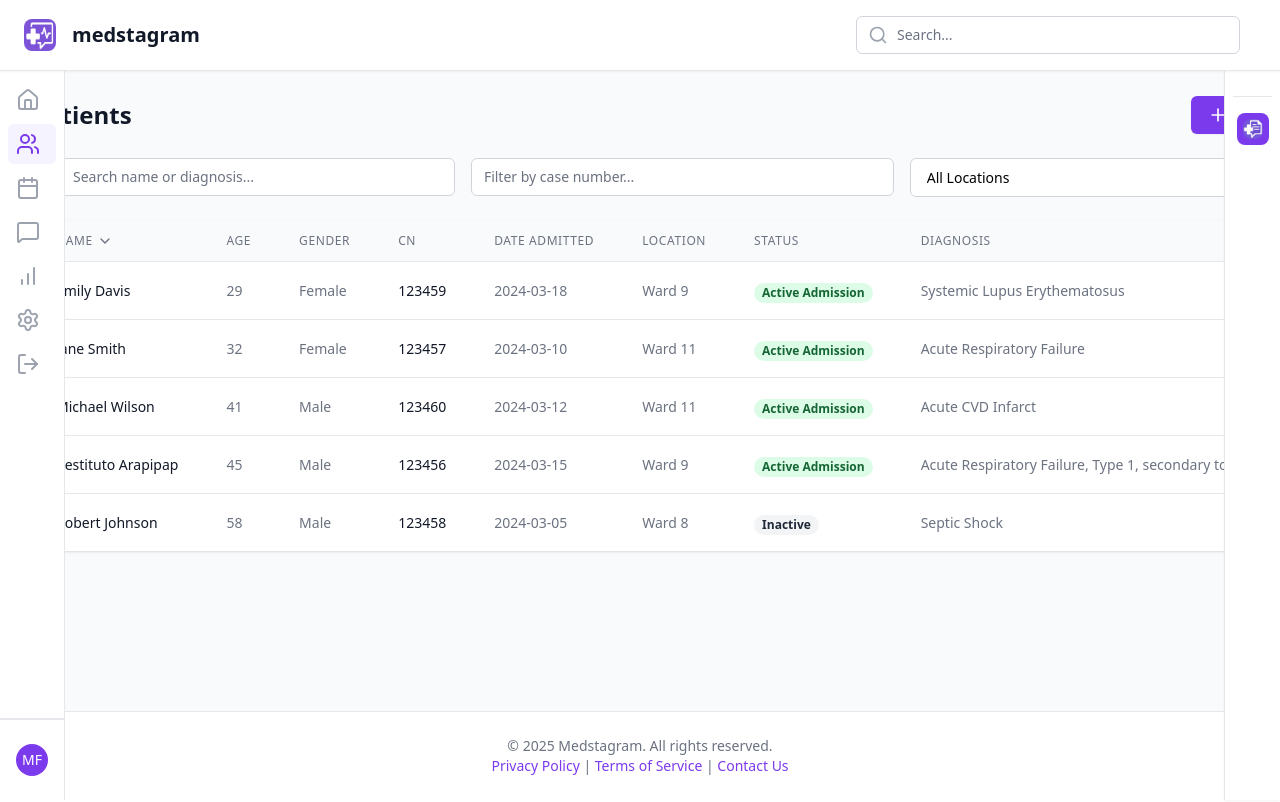
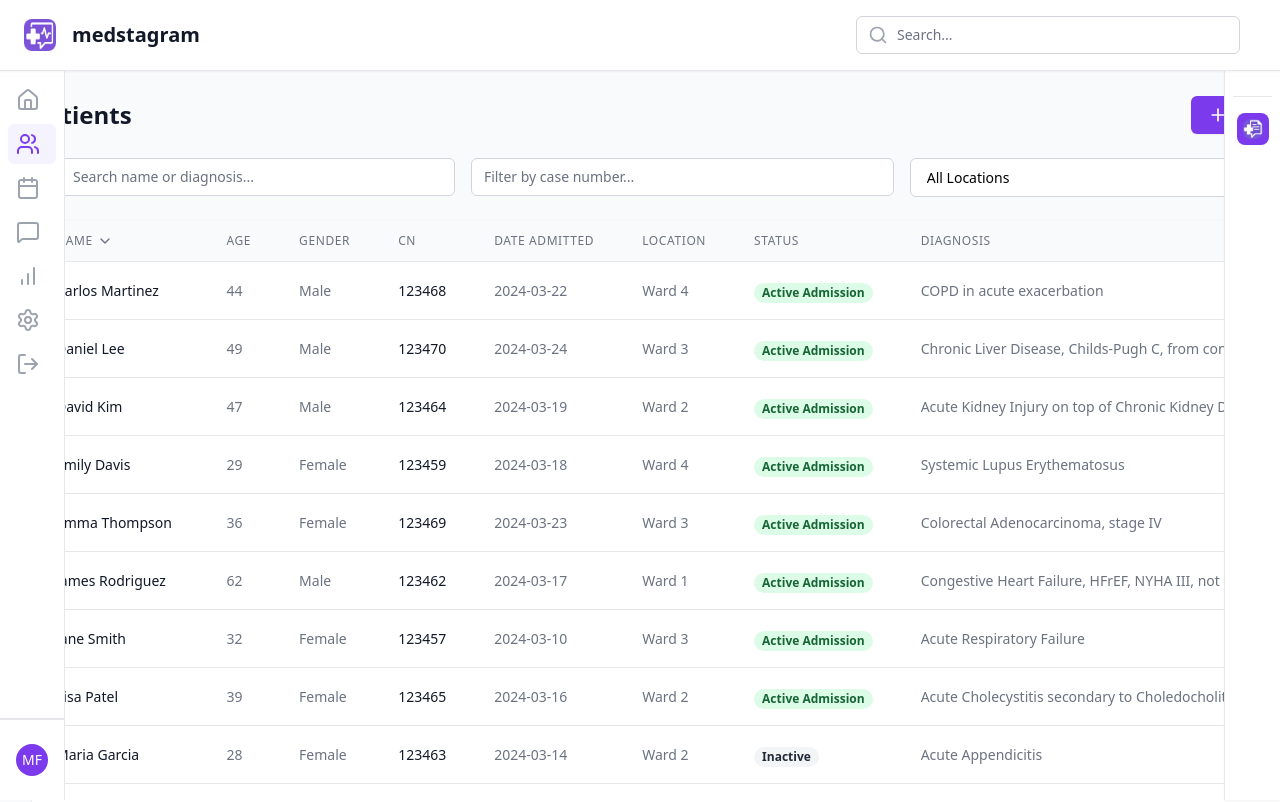
Before and after one commit to mfranco1/medstagram, a React (Vite) app in the folder frontend/: page /patients in a window 1280 px wide. Shown: the top 802 px of the page. Built offline with nearby package versions, Linux system fonts and the light colour scheme.

Commit message:
mod: add mock patient data

```diff
--- a/frontend/src/pages/Dashboard.tsx
+++ b/frontend/src/pages/Dashboard.tsx
@@ -38,6 +38,11 @@ export default function Dashboard() {
   return (
     <MainLayout>
       <div className="space-y-6">
+        {/* Header */}
+        <div className="flex justify-between items-center">
+          <h1 className="text-2xl font-semibold text-gray-900">Dashboard</h1>
+        </div>
+
         {/* Stats Grid */}
         <div className="grid grid-cols-1 gap-5 sm:grid-cols-2 lg:grid-cols-4">
           {stats.map((stat) => (
--- a/frontend/src/pages/PatientsPage.tsx
+++ b/frontend/src/pages/PatientsPage.tsx
@@ -11,7 +11,7 @@ const mockPatients = [
     gender: 'Male',
     caseNumber: '123456',
     dateAdmitted: '2024-03-15',
-    location: 'Ward 9',
+    location: 'Ward 3',
     status: 'Active Admission',
     diagnosis: 'Acute Respiratory Failure, Type 1, secondary to Community Acquired Pneumonia, High Risk'
   },
@@ -22,7 +22,7 @@ const mockPatients = [
     gender: 'Female',
     caseNumber: '123457',
     dateAdmitted: '2024-03-10',
-    location: 'Ward 11',
+    location: 'Ward 3',
     status: 'Active Admission',
     diagnosis: 'Acute Respiratory Failure'
   },
@@ -33,9 +33,9 @@ const mockPatients = [
     gender: 'Male',
     caseNumber: '123458',
     dateAdmitted: '2024-03-05',
-    location: 'Ward 8',
+    location: 'Ward 4',
     status: 'Inactive',
-    diagnosis: 'Septic Shock'
+    diagnosis: 'Septic Shock, secondary to A. baumani bacteremia'
   },
   {
     id: 4,
@@ -44,7 +44,7 @@ const mockPatients = [
     gender: 'Female',
     caseNumber: '123459',
     dateAdmitted: '2024-03-18',
-    location: 'Ward 9',
+    location: 'Ward 4',
     status: 'Active Admission',
     diagnosis: 'Systemic Lupus Erythematosus'
   },
@@ -55,9 +55,119 @@ const mockPatients = [
     gender: 'Male',
     caseNumber: '123460',
     dateAdmitted: '2024-03-12',
-    location: 'Ward 11',
+    location: 'Ward 1',
     status: 'Active Admission',
     diagnosis: 'Acute CVD Infarct'
+  },
+  {
+    id: 6,
+    name: 'Sarah Chen',
+    age: 35,
+    gender: 'Female',
+    caseNumber: '123461',
+    dateAdmitted: '2024-04-20',
+    location: 'Ward 1',
+    status: 'Active Admission',
+    diagnosis: 'Acute Pancreatitis'
+  },
+  {
+    id: 7,
+    name: 'James Rodriguez',
+    age: 62,
+    gender: 'Male',
+    caseNumber: '123462',
+    dateAdmitted: '2024-03-17',
+    location: 'Ward 1',
+    status: 'Active Admission',
+    diagnosis: 'Congestive Heart Failure, HFrEF, NYHA III, not in acute decompensation'
+  },
+  {
+    id: 8,
+    name: 'Maria Garcia',
+    age: 28,
+    gender: 'Female',
+    caseNumber: '123463',
+    dateAdmitted: '2024-03-14',
+    location: 'Ward 2',
+    status: 'Inactive',
+    diagnosis: 'Acute Appendicitis'
+  },
+  {
+    id: 9,
+    name: 'David Kim',
+    age: 47,
+    gender: 'Male',
+    caseNumber: '123464',
+    dateAdmitted: '2024-03-19',
+    location: 'Ward 2',
+    status: 'Active Admission',
+    diagnosis: 'Acute Kidney Injury on top of Chronic Kidney Disease, stage V, from DMKD/HTKD, not in uremia'
+  },
+  {
+    id: 10,
+    name: 'Lisa Patel',
+    age: 39,
+    gender: 'Female',
+    caseNumber: '123465',
+    dateAdmitted: '2024-03-16',
+    location: 'Ward 2',
+    status: 'Active Admission',
+    diagnosis: 'Acute Cholecystitis secondary to Choledocholithiasis, not in cholangitis'
+  },
+  {
+    id: 11,
+    name: 'Thomas Anderson',
+    age: 52,
+    gender: 'Male',
+    caseNumber: '123466',
+    dateAdmitted: '2024-03-13',
+    location: 'Ward 4',
+    status: 'Inactive',
+    diagnosis: 'Acute Coronary Syndrome'
+  },
+  {
+    id: 12,
+    name: 'Sophie Williams',
+    age: 31,
+    gender: 'Female',
+    caseNumber: '123467',
+    dateAdmitted: '2024-03-21',
+    location: 'Ward 3',
+    status: 'Active Admission',
+    diagnosis: 'Acute Complicated Pyelonephritis'
+  },
+  {
+    id: 13,
+    name: 'Carlos Martinez',
+    age: 44,
+    gender: 'Male',
+    caseNumber: '123468',
+    dateAdmitted: '2024-03-22',
+    location: 'Ward 4',
+    status: 'Active Admission',
+    diagnosis: 'COPD in acute exacerbation'
+  },
+  {
+    id: 14,
+    name: 'Emma Thompson',
+    age: 36,
+    gender: 'Female',
+    caseNumber: '123469',
+    dateAdmitted: '2024-03-23',
+    location: 'Ward 3',
+    status: 'Active Admission',
+    diagnosis: 'Colorectal Adenocarcinoma, stage IV'
+  },
+  {
+    id: 15,
+    name: 'Daniel Lee',
+    age: 49,
+    gender: 'Male',
+    caseNumber: '123470',
+    dateAdmitted: '2024-03-24',
+    location: 'Ward 3',
+    status: 'Active Admission',
+    diagnosis: 'Chronic Liver Disease, Childs-Pugh C, from cons 1) Chronic Hepatitis B, 2) MAFLD, 3) Alcoholic Liver Disease, less likely'
   }
 ]
 
```
